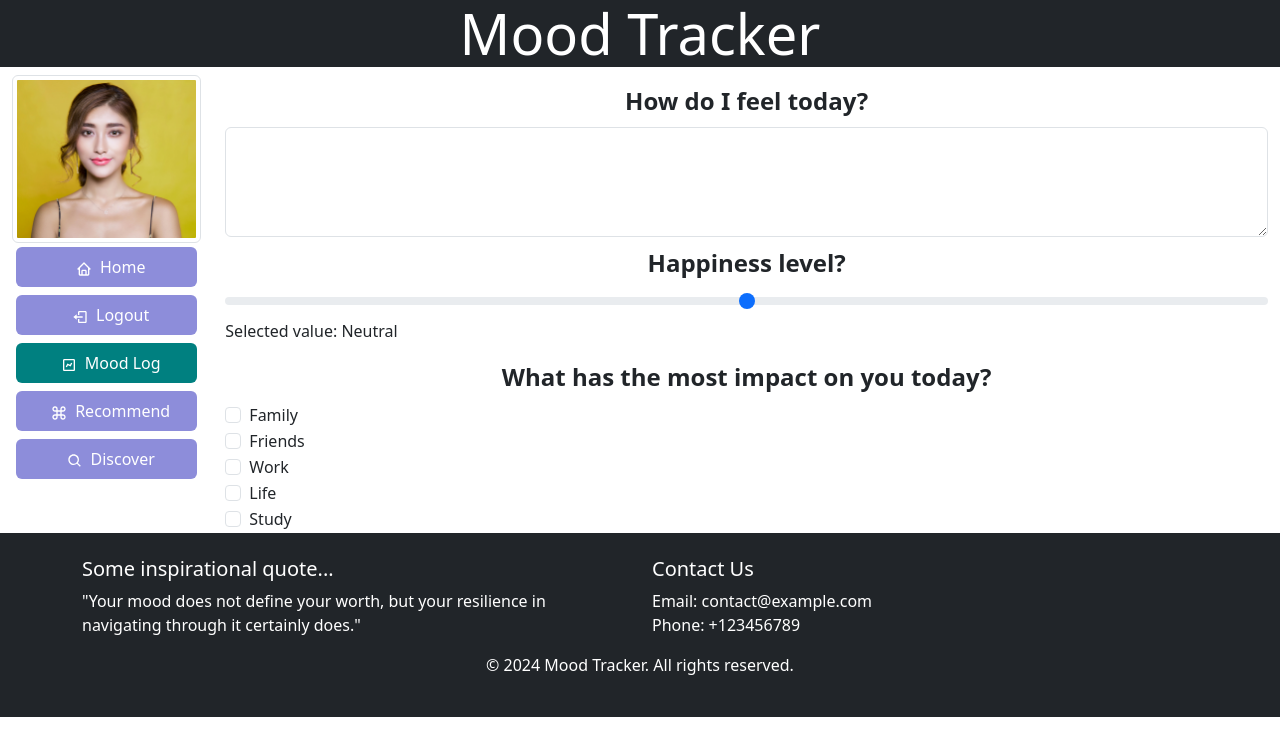
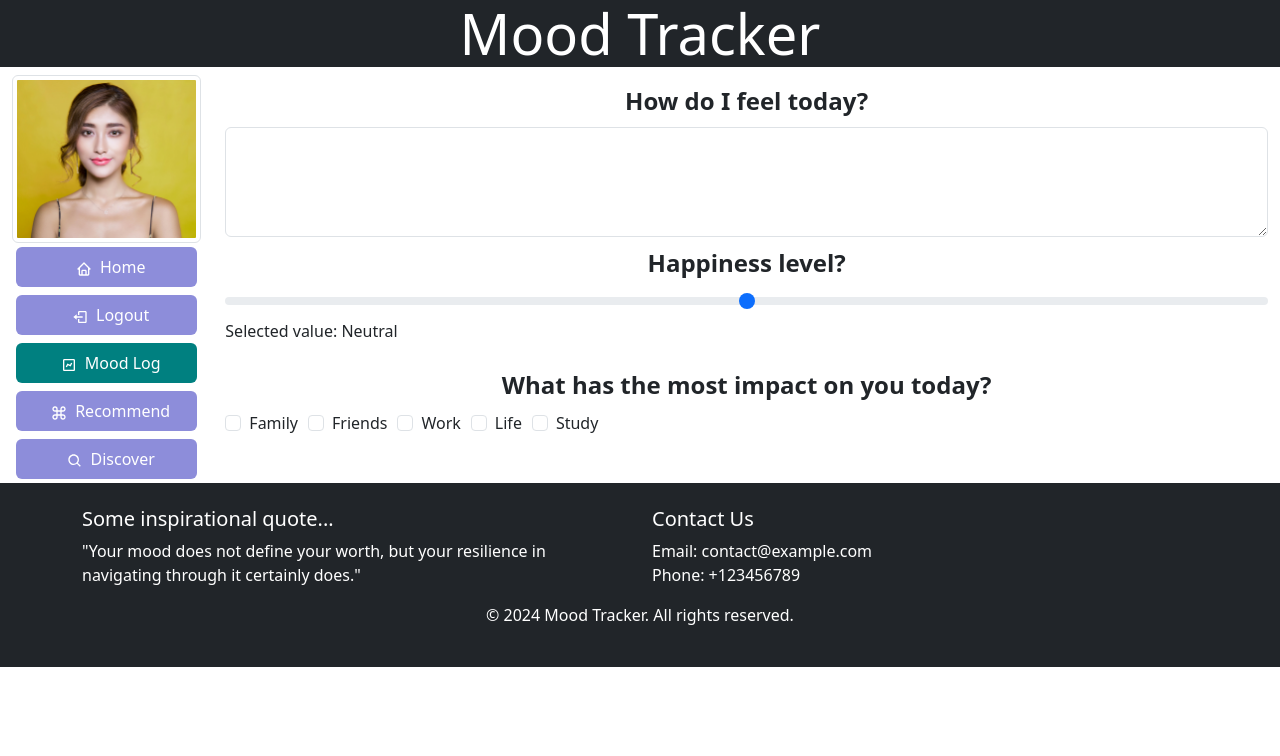
Before and after one commit to hkkiat/spotify-mood-recommendation, a React app in the folder frontend/: page /moodlog in a window 1280 px wide. Shown: the top 756 px of the page. Built offline with nearby package versions, Linux system fonts and the light colour scheme; no server answers.

Commit message:
add custom styling for checkboxes

```diff
--- a/frontend/src/components/moodlog/mostimpact.tsx
+++ b/frontend/src/components/moodlog/mostimpact.tsx
@@ -7,13 +7,15 @@ This component is used to display the question what has the most impact on you t
 
 function MostImpact() {
     return (
-        <div>
+        <div className={styles.checkboxContainer}>
             <label className={`form-label mt-2 ${styles.moodlogquestionheader}`}>What has the most impact on you today?</label>
-            <Checkbox id="option1Checkbox" label="Family" value="Family" />
-            <Checkbox id="option2Checkbox" label="Friends" value="Friends" />
-            <Checkbox id="option3Checkbox" label="Work" value="Work" />
-            <Checkbox id="option4Checkbox" label="Life" value="Life" />
-            <Checkbox id="option5Checkbox" label="Study" value="Study" />
+            <div className={styles.checkboxGroup}>
+                <Checkbox id="option1Checkbox" label="Family" value="Family" />
+                <Checkbox id="option2Checkbox" label="Friends" value="Friends" />
+                <Checkbox id="option3Checkbox" label="Work" value="Work" />
+                <Checkbox id="option4Checkbox" label="Life" value="Life" />
+                <Checkbox id="option5Checkbox" label="Study" value="Study" />
+            </div>
         </div>
     );
 }
--- a/frontend/src/css/moodlog.module.css
+++ b/frontend/src/css/moodlog.module.css
@@ -4,3 +4,17 @@
     font-size: 1.5em;
     font-weight: bold;
 }
+
+.checkboxContainer {
+    display: flex;
+    flex-direction: column;
+}
+
+.checkboxGroup {
+    display: flex;
+}
+
+/* Optional: Add margin to separate checkboxes */
+.checkboxGroup > * {
+    margin-right: 10px; /* Adjust as needed */
+}
```
